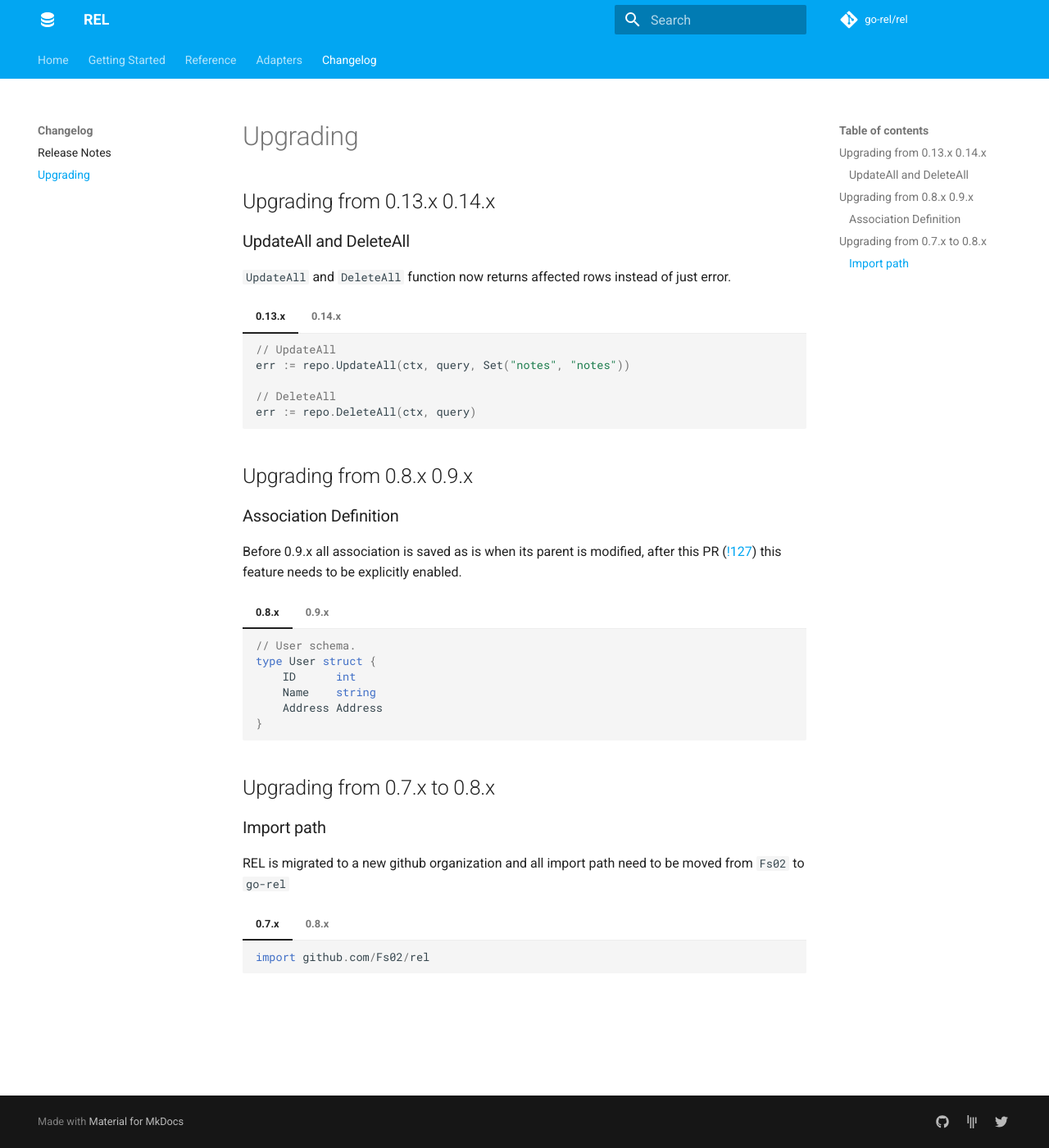
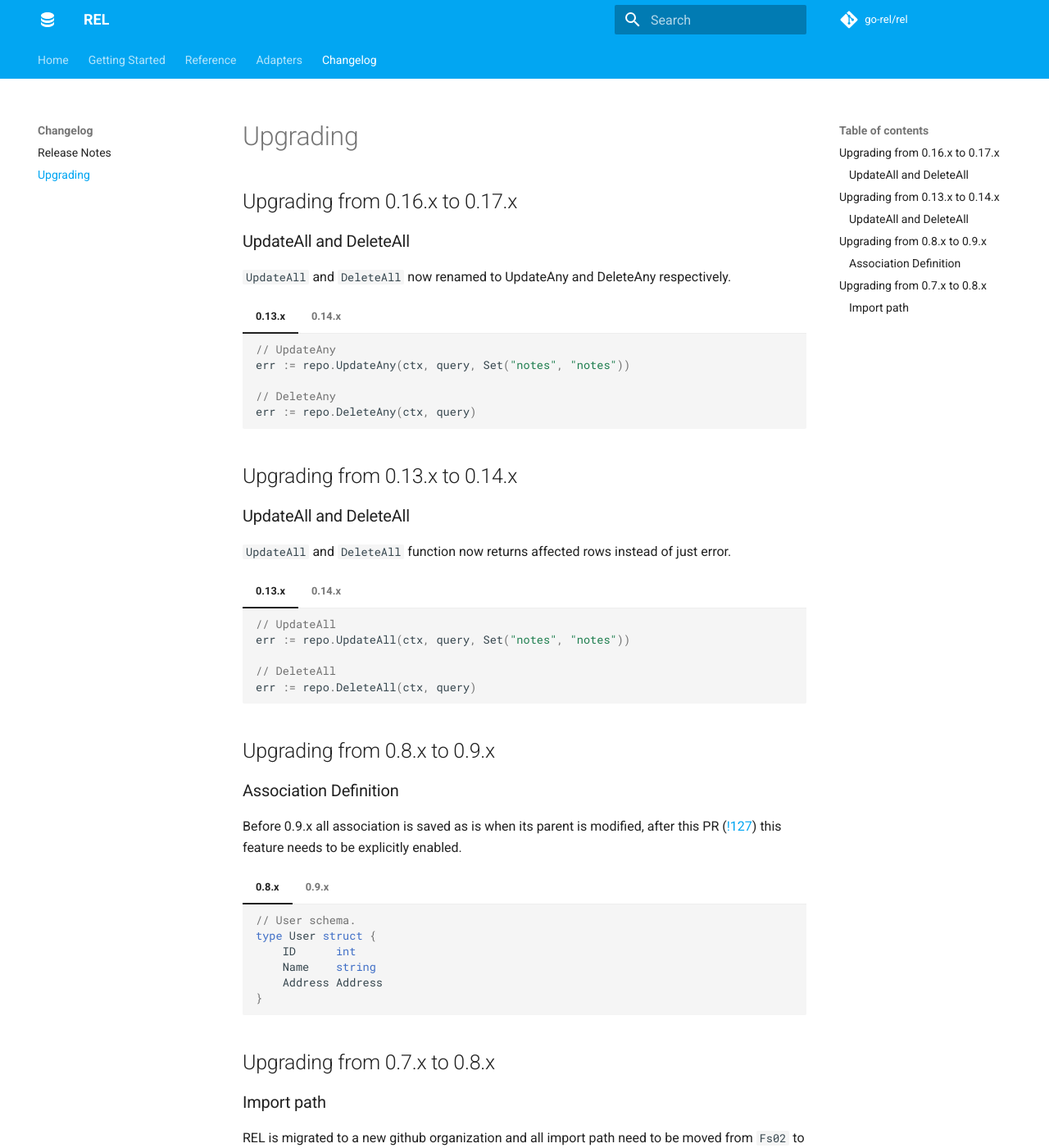
Before and after one commit to go-rel/doc, an MkDocs documentation site: the page built from docs/changelog/upgrading.md, in a window 1280 px wide and 1400 px high. Shown: the whole window at 82% size. Built offline with MkDocs 1.6.1 and Material for MkDocs 9.7.7, drawn with Linux system fonts in a browser that asks for light colours; comment, search, counter and statistics services are not loaded.

Commit message:
Update docs for v0.17.0

````diff
--- a/docs/changelog/upgrading.md
+++ b/docs/changelog/upgrading.md
@@ -1,6 +1,32 @@
 # Upgrading
 
-## Upgrading from 0.13.x 0.14.x
+## Upgrading from 0.16.x to 0.17.x
+
+### UpdateAll and DeleteAll
+
+`UpdateAll` and `DeleteAll` now renamed to UpdateAny and DeleteAny respectively.
+
+=== "0.13.x"
+
+    ```go
+    // UpdateAny
+    err := repo.UpdateAny(ctx, query, Set("notes", "notes"))
+
+    // DeleteAny
+    err := repo.DeleteAny(ctx, query)
+    ```
+
+=== "0.14.x"
+
+    ```go
+    // UpdateAny
+    updatedCount, err := repo.UpdateAny(ctx, query, Set("notes", "notes"))
+
+    // DeleteAny
+    deletedCount, err := repo.DeleteAny(ctx, query)
+    ```
+
+## Upgrading from 0.13.x to 0.14.x
 
 ### UpdateAll and DeleteAll
 
@@ -26,7 +52,7 @@
     deletedCount, err := repo.DeleteAll(ctx, query)
     ```
 
-## Upgrading from 0.8.x 0.9.x
+## Upgrading from 0.8.x to 0.9.x
 
 ### Association Definition
 
````
Also changed, not shown: README.md (+19 -0 lines), docs/crud.md (+12 -4 lines), docs/instrumentation.md (+1 -1 lines), 4 other files.
